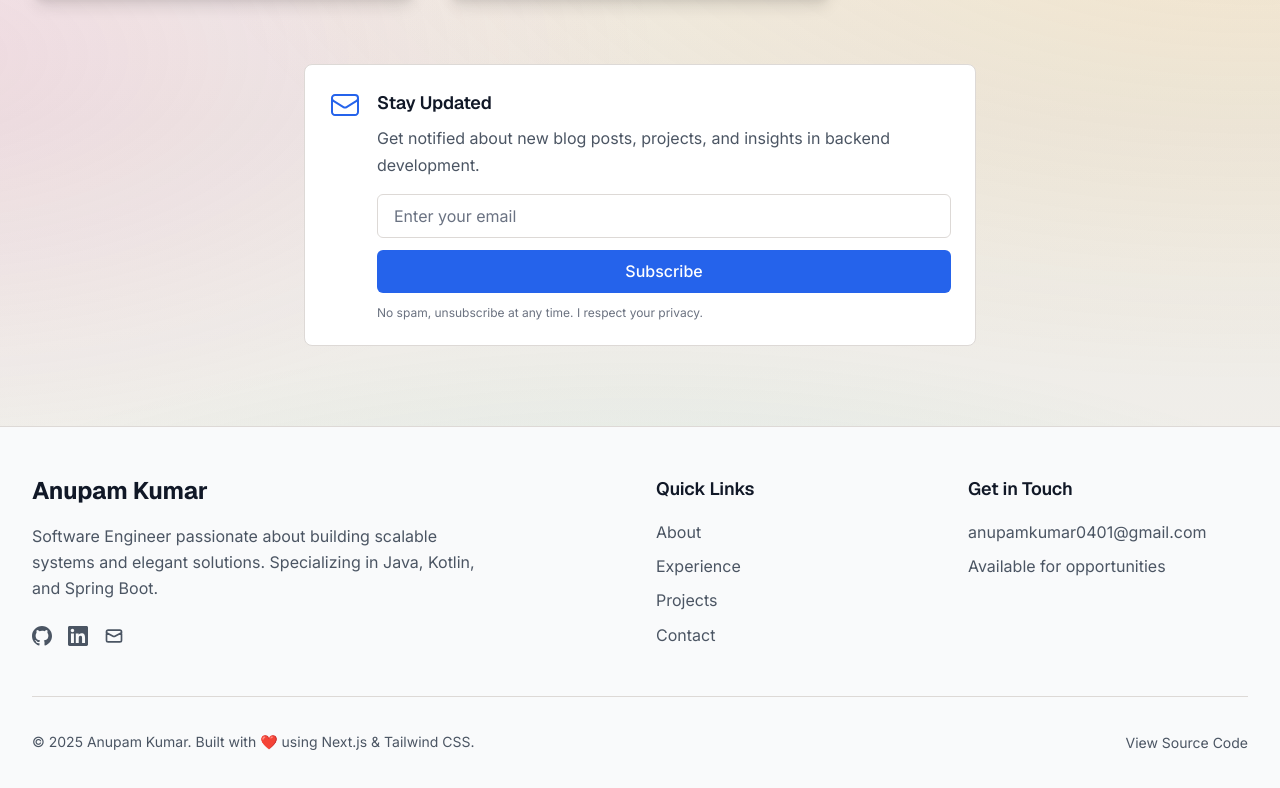
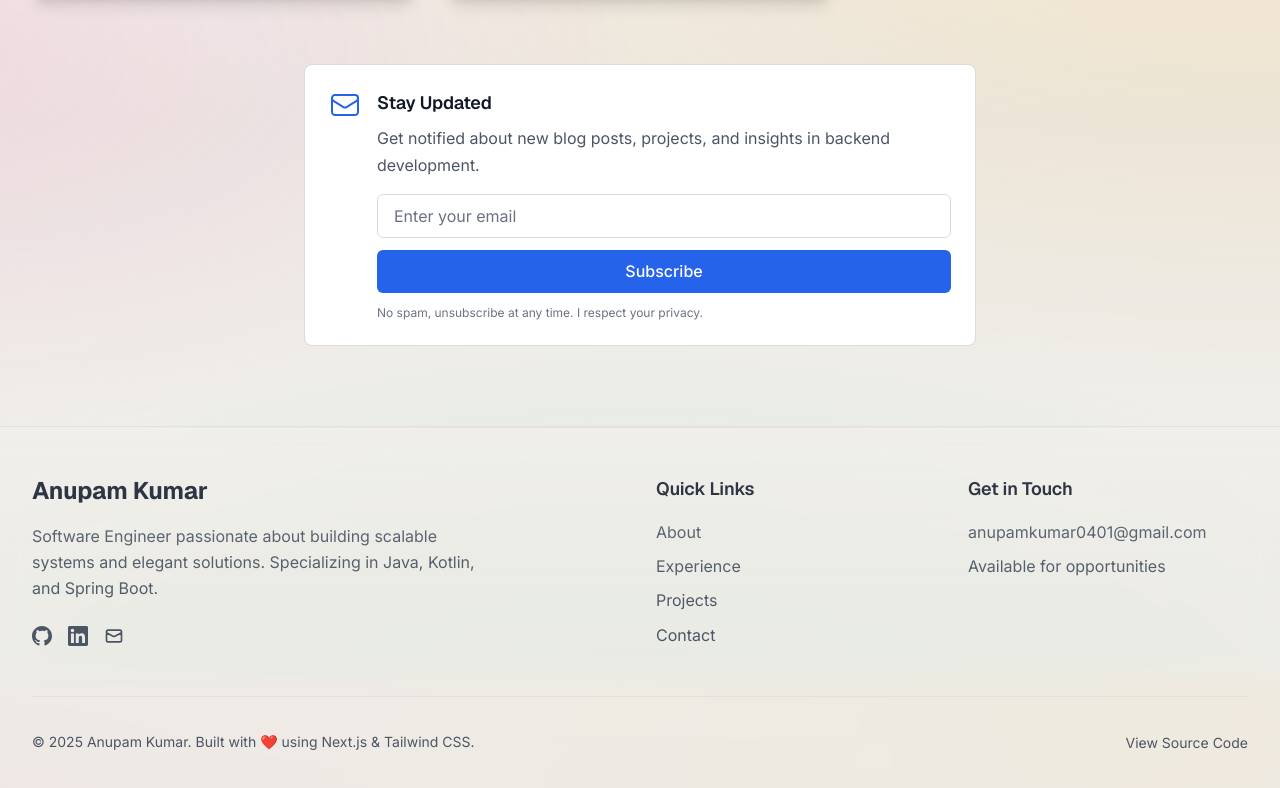
Before and after one commit to Anupam0401/anupam-portfolio, a Next.js app: page /blog in a window 1280 px wide. Shown: the part 2520-3308 px from the top of the page. Built offline with nearby package versions, Linux system fonts and the light colour scheme.

Commit message:
feat: implement glass surface styling with dark mode support for footer component

```diff
--- a/src/app/globals.css
+++ b/src/app/globals.css
@@ -18,6 +18,28 @@
   font-feature-settings: 'liga';
   -webkit-font-smoothing: antialiased;
   font-variation-settings: 'FILL' 0, 'wght' 400, 'GRAD' 0, 'opsz' 24;
+}
+
+/* Glass surface helper: adds a faint top highlight to convey transparency even on static backgrounds */
+.glass-surface {
+  position: relative;
+}
+.glass-surface::before {
+  content: "";
+  position: absolute;
+  inset: 0;
+  background: linear-gradient(to bottom, var(--glass-top-glow), transparent 55%);
+  pointer-events: none;
+}
+.glass-surface::after {
+  content: "";
+  position: absolute;
+  top: 0;
+  left: 0;
+  right: 0;
+  height: 1px;
+  background: linear-gradient(to right, transparent, var(--glass-top-shadow), transparent);
+  pointer-events: none;
 }
 
 /* COMPREHENSIVE DARK MODE SUPPORT FOR ALL COMPONENTS */
@@ -215,6 +237,7 @@ html.dark [class*="Card"] .bg-white {
   /* Component backgrounds */
   --card-bg: #fdfcfb;  /* Warmer white for softer cards */
   --nav-bg: rgba(237, 235, 230, 0.92);  /* Slightly darker and more opaque nav */
+  --footer-bg: rgba(237, 235, 230, 0.82);  /* Footer a bit more translucent than nav */
   --border-color: #ddd9d6;  /* Slightly stronger border for structure */
 
   /* Text colors - Carefully crafted hierarchy */
@@ -252,6 +275,10 @@ html.dark [class*="Card"] .bg-white {
   --surface-2: #f2f1ee;
   --surface-3: #e7e5e4;
 
+  /* Glass helpers */
+  --glass-top-glow: rgba(255, 255, 255, 0.18);
+  --glass-top-shadow: rgba(0, 0, 0, 0.06);
+
   /* Typography tokens */
   --fw-regular: 400;
   --fw-medium: 500;
@@ -271,6 +298,7 @@ html.dark [class*="Card"] .bg-white {
   /* Component backgrounds */
   --card-bg: #18181b;  /* Elevated surface */
   --nav-bg: rgba(13, 17, 23, 0.85);  /* Cooler translucent nav (GitHub-esque) */
+  --footer-bg: rgba(13, 17, 23, 0.78);  /* Footer slightly more translucent than nav */
   --border-color: #2a2f3a;  /* Cooler slate-like borders */
 
   /* Text colors */
@@ -307,6 +335,10 @@ html.dark [class*="Card"] .bg-white {
   --surface-1: #18181b;
   --surface-2: #262a33; /* Slightly cooler */
   --surface-3: #3a3f4a; /* Slightly cooler */
+
+  /* Glass helpers */
+  --glass-top-glow: rgba(255, 255, 255, 0.07);
+  --glass-top-shadow: rgba(255, 255, 255, 0.06);
 
   /* Typography tokens (dark shares same metrics) */
   --fw-regular: 400;
--- a/src/components/layout/Footer.tsx
+++ b/src/components/layout/Footer.tsx
@@ -34,7 +34,7 @@ const Footer = () => {
   }
 
   return (
-    <footer className="bg-gray-50 dark:bg-gray-900 border-t border-gray-200 dark:border-gray-800">
+    <footer className="glass-surface bg-[color:var(--footer-bg)] backdrop-blur-md backdrop-saturate-150 border-t border-[color:var(--border-color)]/60 shadow-sm">
       <div className="max-w-7xl mx-auto px-4 sm:px-6 lg:px-8 py-12">
         <div className="grid grid-cols-1 md:grid-cols-4 gap-8">
           {/* Brand */}
@@ -136,7 +136,7 @@ const Footer = () => {
 
         {/* Bottom Section */}
         <motion.div
-          className="mt-12 pt-8 border-t border-gray-200 dark:border-gray-800 flex flex-col sm:flex-row justify-between items-center"
+          className="mt-12 pt-8 border-t border-[color:var(--border-color)]/60 flex flex-col sm:flex-row justify-between items-center"
           initial={{ opacity: 0 }}
           whileInView={{ opacity: 1 }}
           transition={{ duration: 0.5, delay: 0.5 }}
```
